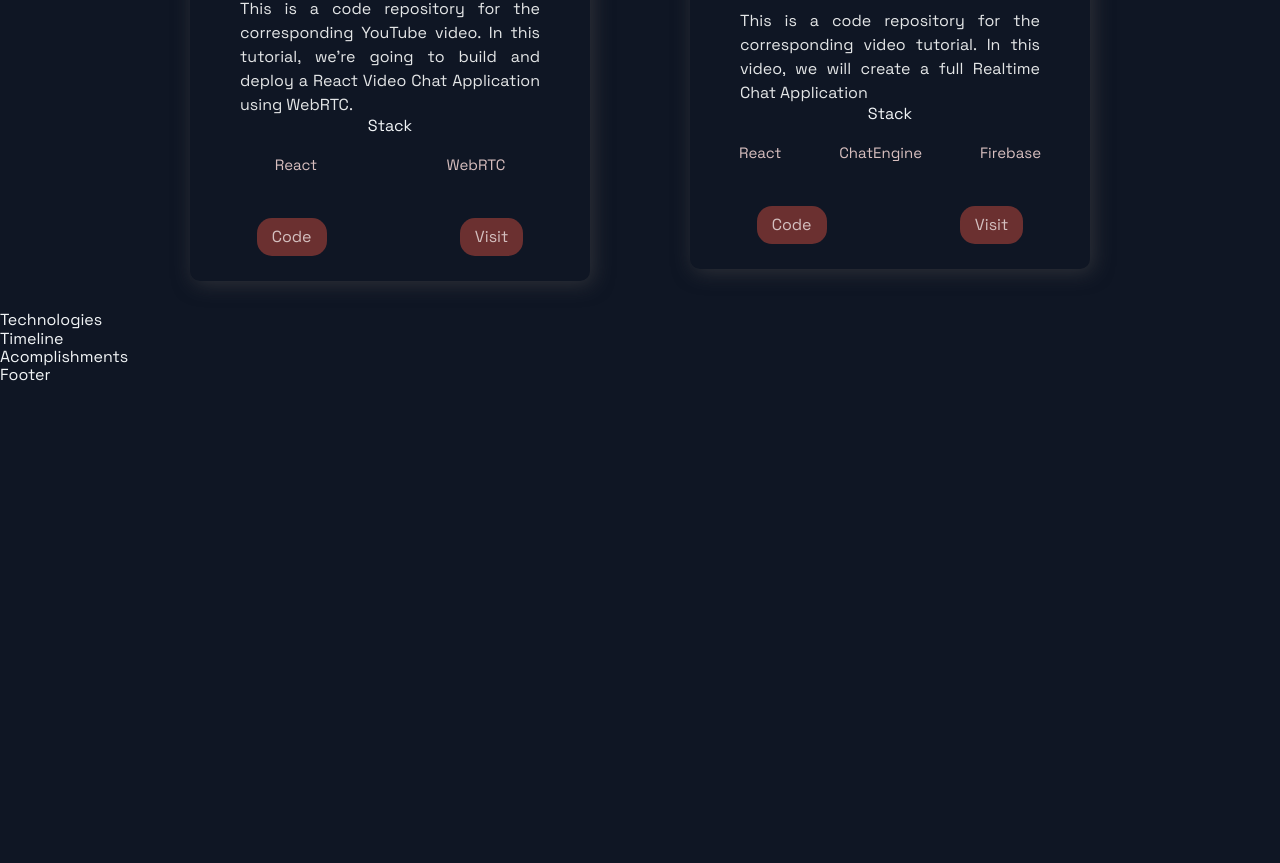
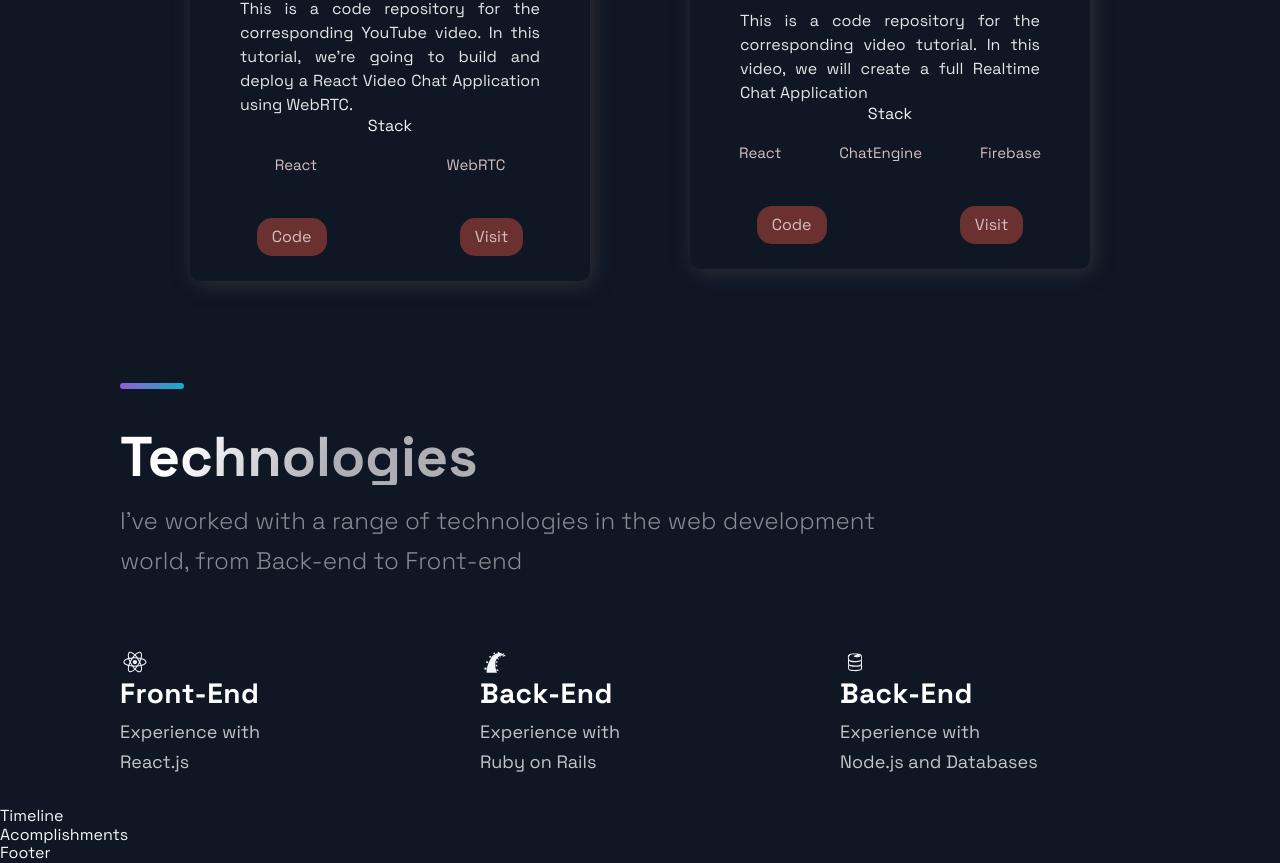
Before and after one commit to Harrytimbog/arigbedetimilehin.tech, a Next.js app: page / in a window 1280 px wide. Shown: the part 1891-2754 px from the top of the page. Before the commit the page ends 2276 px from the top, so only its background shows below. Built offline with nearby package versions, Linux system fonts and the light colour scheme.

Commit message:
Code Technologies section

```diff
--- a/src/components/Technologies/Technologies.js
+++ b/src/components/Technologies/Technologies.js
@@ -1,12 +1,49 @@
 import React from 'react';
-import { DiFirebase, DiReact, DiZend } from 'react-icons/di';
+import { DiFirebase, DiReact, DiZend, DiRor } from "react-icons/di";
 import { Section, SectionDivider, SectionText, SectionTitle } from '../../styles/GlobalComponents';
 import { List, ListContainer, ListItem, ListParagraph, ListTitle } from './TechnologiesStyles';
 
-const Technologies = () =>  (
-  <div>
-    Technologies
-  </div>
+const Technologies = () => (
+  <Section id="tech">
+    <SectionDivider divider />
+    <SectionTitle>Technologies</SectionTitle>
+    <SectionText>
+      I've worked with a range of technologies in the web development world,
+      from Back-end to Front-end
+    </SectionText>
+    <List>
+      <ListItem>
+        <DiReact size="3rem" />
+        <ListContainer>
+          <ListTitle>Front-End</ListTitle>
+          <ListParagraph>
+            Experience with <br />
+            React.js
+          </ListParagraph>
+        </ListContainer>
+      </ListItem>
+      <ListItem>
+        <DiRor size="3rem" />
+        <ListContainer>
+          <ListTitle>Back-End</ListTitle>
+          <ListParagraph>
+            Experience with <br />
+            Ruby on Rails
+          </ListParagraph>
+        </ListContainer>
+      </ListItem>
+      <ListItem>
+        <DiFirebase size="3rem" />
+        <ListContainer>
+          <ListTitle>Back-End</ListTitle>
+          <ListParagraph>
+            Experience with <br />
+            Node.js and Databases
+          </ListParagraph>
+        </ListContainer>
+      </ListItem>
+    </List>
+  </Section>
 );
 
 export default Technologies;
```
